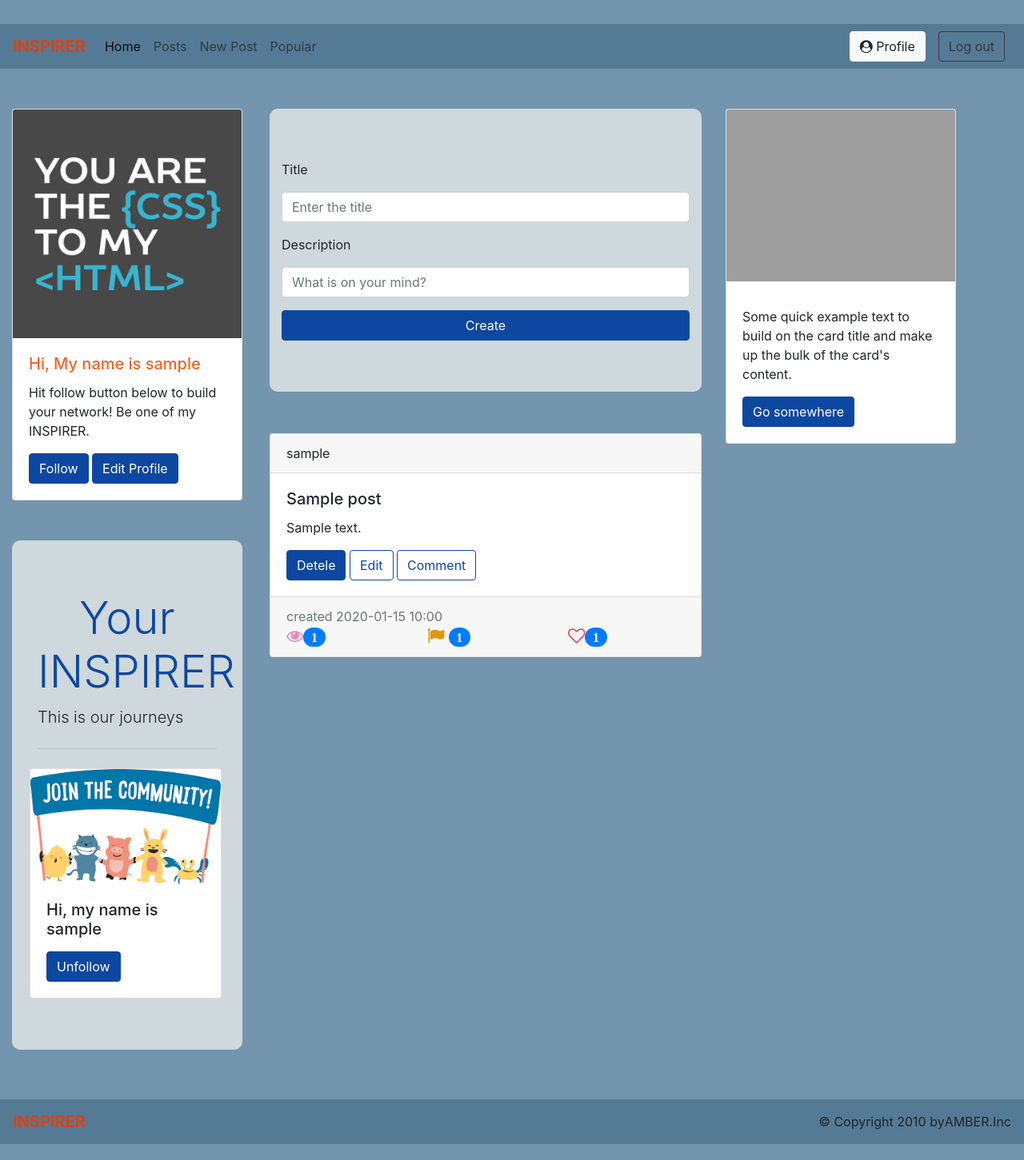
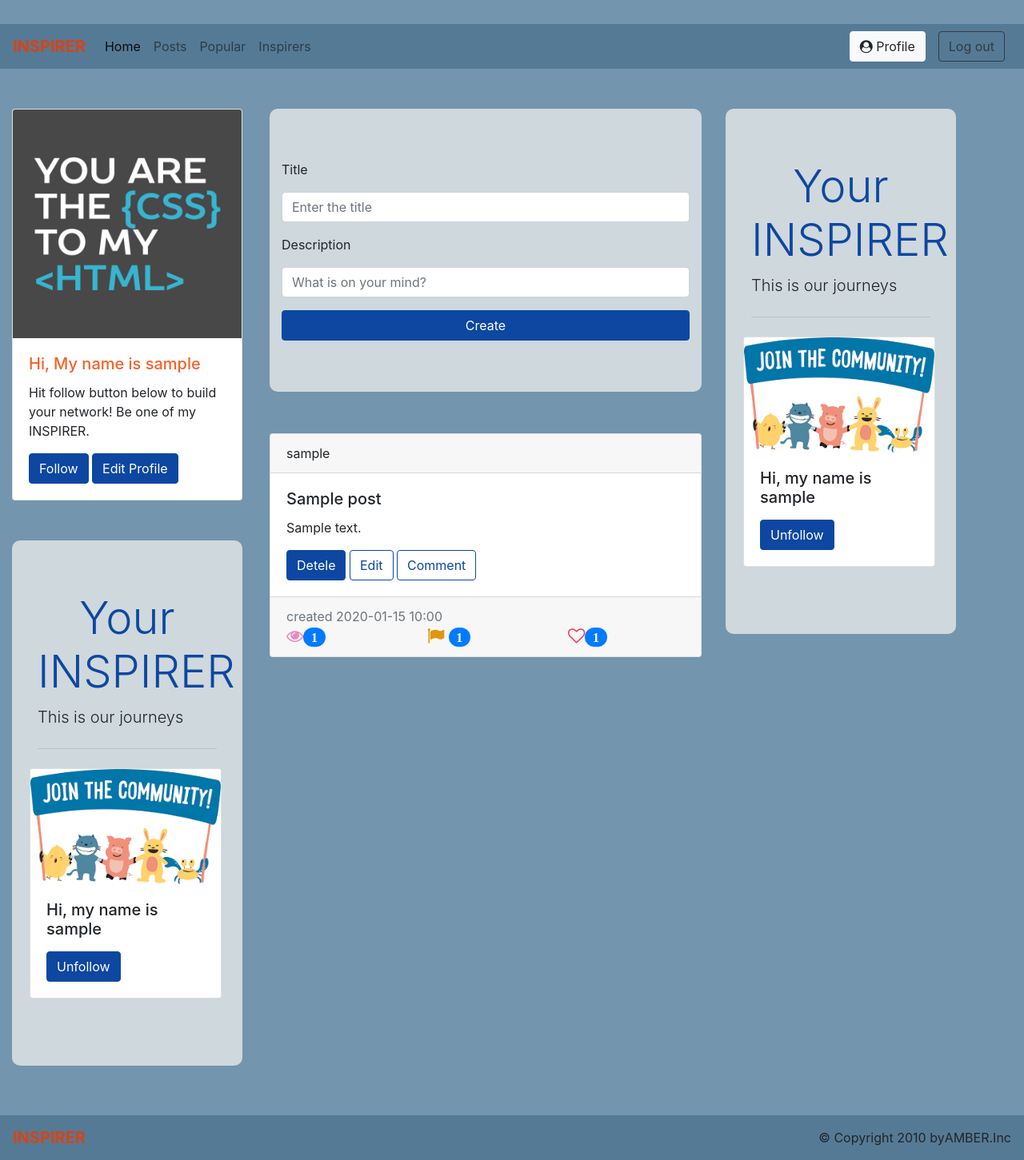
Before and after one commit to Amberchen8892/blog-with-auth, a Flask app: page /profile in a window 1280 px wide. Shown: the whole page at 80% size. Run offline with Flask 2, Linux system fonts and the light colour scheme; a user stored in the database is signed in; tables that the repository leaves empty hold one stand-in row (values such as "Sample post"); some libraries are stand-ins or nearby versions; grey boxes are pictures that could not be loaded.

Commit message:
fixing some bugs

```diff
--- a/app.py
+++ b/app.py
@@ -9,17 +9,33 @@ from wtforms.validators import DataRequired, Email, EqualTo, ValidationError, Le
 from datetime import datetime
 from sqlalchemy import desc
 import os
-
+import requests
+from flask_mail import Mail, Message
 
 # setting app
 app = Flask(__name__)
 app.config['SECRET_KEY'] = 'thisissecret'
 app.config['SEND_FILE_MAX_AGE_DEFAULT'] = 0
-app.config['SQLALCHEMY_DATABASE_URI'] = os.environ['DATABASE_URL']
+# app.config['SQLALCHEMY_DATABASE_URI'] = os.environ['DATABASE_URL']
 login = LoginManager(app)
 # login.init_app(app)
 db = SQLAlchemy(app)
 migrate = Migrate(app,db)
+
+# to setup the email
+mail_settings = {
+    "MAIL_SERVER": 'smtp.gmail.com',
+    "MAIL_PORT": 465,
+    "MAIL_USE_TLS": False,
+    "MAIL_USE_SSL": True,
+    "MAIL_USERNAME": os.environ['GMAIL'],
+    "MAIL_PASSWORD": os.environ['GPASS']
+}
+
+
+app.config.update(mail_settings)
+mail = Mail(app)
+
 
 
 # must have for login
@@ -35,9 +51,11 @@ POSTGRES = {
     'host': 'localhost',
     'port': 5432,
 }
-
-# app.config['SQLALCHEMY_DATABASE_URI'] = 'postgresql://%(user)s:%(pw)s@%(host)s:\
-# %(port)s/%(db)s' % POSTGRES
+if 'DATABASE_URL' in os.environ:
+    app.config['SQLALCHEMY_DATABASE_URI'] = os.environ['DATABASE_URL']
+else:
+    app.config['SQLALCHEMY_DATABASE_URI'] = 'postgresql://%(user)s:%(pw)s@%(host)s:\
+%(port)s/%(db)s' % POSTGRES
 
 # setting class
 class Follows (db.Model):
@@ -94,8 +112,11 @@ class Users(UserMixin, db.Model):
     # def check(self, user_id):
     #     return Follows.query.filter_by(follower_id=self.id, followed_id= user_id).count > 0
 
-    def check(self, user_id):
-        if Follows.query.filter_by(follower_id=self.id, followed_id= user_id).first():
+
+
+    #  check if current user is a follower
+    def check(self,follower_id, followed_id):
+        if Follows.query.filter_by(follower_id=follower_id, followed_id= followed_id).first():
             return True
         return False
 
@@ -166,6 +187,26 @@ class New_comment(FlaskForm):
     submit = SubmitField('Comment')
 
 
+
+def send_simple_message(username, email):
+        msg = Message(subject="Hello",
+                    sender=app.config.get("annguyen2682@gmail.com"),
+                    recipients=["myphuong8892@gmail.com"], # replace with your email for testing
+                    body="This is a test email I sent with Gmail and Python!")
+        mail.send(msg)
+
+        return "ok"
+	# return requests.post(
+	# 	"https://api.mailgun.net/v3/sandboxb64fb9303d60465089d76a6b1764895d.mailgun.org/messages",
+	# 	auth=("api", "9897e312cb72d43aa18ff14d4dcc53bd-c27bf672-0b821e12"),
+	# 	data={"from": "Excited User <mailgun@sandboxb64fb9303d60465089d76a6b1764895d.mailgun.org>",
+	# 		"to": ["myphuong8892@gmail.com"],
+	# 		"subject": "Hello",
+	# 		"text": f"someone just created account with username: {username} and email: {email}"})
+
+
+
+
 # setting route
 @app.route('/')
 def home():
@@ -182,6 +223,7 @@ def signup():
             db.session.add(u)
             db.session.commit()
             login_user(u)
+            # send_simple_message(u.username, u.email)
             return redirect(url_for('profile'))
         else:
             print(form.errors)
@@ -240,8 +282,8 @@ def profile():
     # is_followed = Follows.query.filter_by(
     #     followed_id=current_id, follower_id=current_user.id).first()
     print('=======', followings)
-
-    return render_template('profile.html', form = form, posts=posts, friends=friends)
+    phuong= Follows.query.filter_by(followed_id=current_user.id).all()
+    return render_template('profile.html', form = form, posts=posts, friends=friends, followings=followings, followers=followers, phuong=phuong)
 
 @app.route('/posts')
 @login_required
@@ -484,5 +526,7 @@ def edit_user():
     return render_template('edit_user.html', form = form)
 
 
+
+
 if __name__ == '__main__':
   app.run(debug=True)
--- a/requirements.txt
+++ b/requirements.txt
@@ -27,3 +27,4 @@ typed-ast==1.4.0
 Werkzeug==0.15.6
 wrapt==1.11.2
 WTForms==2.2.1
+Flask-Mail
--- a/templates/find_friends.html
+++ b/templates/find_friends.html
@@ -10,7 +10,7 @@
       </p>
       {% if current_user.id != user.id %}
 
-      <button onclick="window.location.href=`{{url_for('follow', id=user.id)}}`"    type="button" class="btn btn-primary">Follow</button>
+      <button onclick="window.location.href=`{{url_for('follow', id=user.id)}}`"    type="button" class="btn btn-primary">{{"Unfollow" if user.check(current_user.id, user.id) else "Follow"}}</button>
 
       {% endif %}
     </div>
--- a/templates/includes/_navbar.html
+++ b/templates/includes/_navbar.html
@@ -24,12 +24,13 @@
       <li class="nav-item">
         <a class="nav-link" href="{{ url_for('posts') }}">Posts</a>
       </li>
-      <li class="nav-item">
-        <a class="nav-link" href="{{ url_for('profile') }}">New Post</a>
-      </li>
+
       <li class="nav-item">
         <a class="nav-link" href="{{ url_for('most_popular') }}">Popular</a>
       </li>
+      <li class="nav-item">
+          <a class="nav-link" href="{{ url_for('find_friends') }}">Inspirers</a>
+        </li>
     </ul>
     {% endif %}
     <form class="form-inline my-2 my-lg-0">
--- a/templates/profile.html
+++ b/templates/profile.html
@@ -26,24 +26,26 @@
           >
         </div>
       </div>
+      {% if followings > 0 %}
       <div class="jumbotron" style="width: 18rem; margin-left:-70px">
           <h1 class="display-4">Your INSPIRER</h1>
           <p class="lead">This is our journeys</p>
           <hr class="my-4">
           {% for i in friends%}
-          <div class="card" style="width: 15rem; margin-left:-10px ">
+          <div class="card" style="width: 15rem; margin-left:-10px; margin-bottom: 20px ">
               <img class="card-img-top" src="/static/images/join-community.png" alt="Card image cap">
               <div class="card-body">
 
                 <h5 class="card-title">Hi, my name is {{i.followed.username}}</h5>
                 <p class="card-text"> </p>
 
-                <a href="#" class="btn btn-primary">{{"Unfollow" if  current_user.check(i.followed.id) else "follow"}}</a>
+                <button onclick="window.location.href=`{{url_for('follow', id=i.followed.id)}}`"    type="button" class="btn btn-primary">{{"Unfollow" if  current_user.check(current_user.id,i.followed.id) else "follow"}}</button>
               </div>
             </div>
             {% endfor %}
 
         </div>
+        {% endif %}
     </div>
     <div class="col-6">
       <div class="jumbo">
@@ -182,14 +184,26 @@
       {% endfor %}
     </div>
     <div class="col">
-        <div class="card" style="width: 18rem;margin-top: 50px">
-            <img class="card-img-top" src="..." alt="Card image cap">
-            <div class="card-body">
-              <h5 class="card-title"></h5>
-              <p class="card-text">Some quick example text to build on the card title and make up the bulk of the card's content.</p>
-              <a href="#" class="btn btn-primary">Go somewhere</a>
+        {% if followers > 0 %}
+      <div class="jumbotron" style="width: 18rem; margin-left: 0px">
+          <h1 class="display-4">Your INSPIRER</h1>
+          <p class="lead">This is our journeys</p>
+          <hr class="my-4">
+          {% for i in phuong%}
+          <div class="card" style="width: 15rem; margin-left:-10px; margin-bottom: 20px ">
+              <img class="card-img-top" src="/static/images/join-community.png" alt="Card image cap">
+              <div class="card-body">
+
+                <h5 class="card-title">Hi, my name is {{i.follower.username}}</h5>
+                <p class="card-text"> </p>
+
+                <button onclick="window.location.href=`{{url_for('follow', id=i.follower.id)}}`"    type="button" class="btn btn-primary">{{"Unfollow" if  current_user.check(current_user.id,i.follower.id) else "follow"}}</button>
+              </div>
             </div>
-          </div>
+            {% endfor %}
+
+        </div>
+        {% endif %}
 
     </div>
   </div>
```
